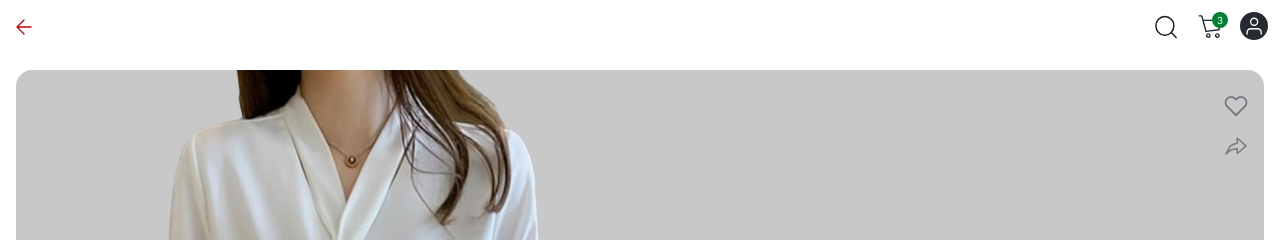
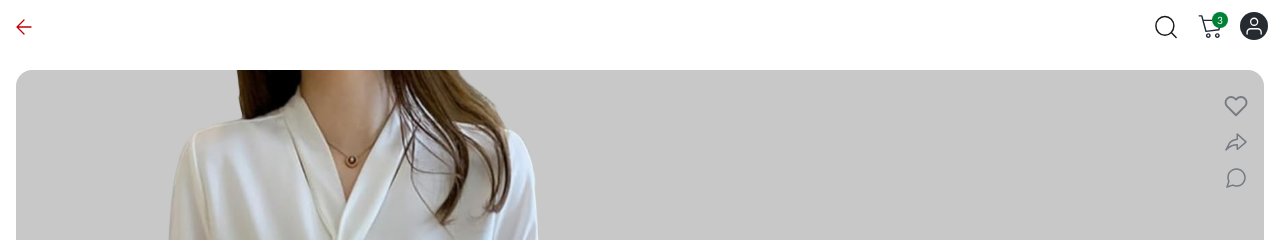
Before and after one commit to Meshil-Maring/e-commerce, a React (Vite) app in the folder client/: page /product-details/1 in a window 1280 px wide. Shown: the top 240 px of the page. Built offline with nearby package versions, Linux system fonts and the light colour scheme.

Commit message:
Update something

```diff
--- /dev/null
+++ b/client/src/assets/icons/comments.jsx
@@ -0,0 +1,22 @@
+const Icon = ({
+  size = 24,
+  fill = "none",
+  stroke = "currentColor",
+  strokeW = "1.5",
+}) => (
+  <svg
+    xmlns="http://www.w3.org/2000/svg"
+    width={size}
+    height={size}
+    viewBox="0 0 24 24"
+    fill={fill}
+    stroke={stroke}
+    strokeWidth={strokeW}
+    strokeLinecap="round"
+    strokeLinejoin="round"
+  >
+    <path d="M21 11.5a8.38 8.38 0 0 1-.9 3.8 8.5 8.5 0 0 1-7.6 4.7 8.38 8.38 0 0 1-3.8-.9L3 21l1.9-5.7a8.38 8.38 0 0 1-.9-3.8 8.5 8.5 0 0 1 4.7-7.6 8.38 8.38 0 0 1 3.8-.9h.5a8.48 8.48 0 0 1 8 8v.5z"></path>
+  </svg>
+);
+
+export default Icon;
--- a/client/src/components/mobile/product-details/Image-preview.jsx
+++ b/client/src/components/mobile/product-details/Image-preview.jsx
@@ -1,15 +1,17 @@
 import SurfCuz from "../../../assets/images/surf-cuz.png";
 import ShareIcon from "../../../assets/icons/share";
 import HeartIcon from "../../../assets/icons/HeartIcon";
+import CommentIcon from "../../../assets/icons/comments";
 
 const ImagePreview = () => {
   return (
     <div className="bg-[#C8C8C8] m-4 rounded-2xl relative">
       <img className="bg-cover" src={SurfCuz} alt="surf cuz"></img>
 
-      <aside className="flex gap-4 flex-col absolute top-6 right-4">
+      <aside className="flex gap-3 flex-col absolute top-6 right-4">
         <HeartIcon size={24} strokeW="1.5" stroke="var(--secondary)" />
         <ShareIcon size={24} strokeW="1.5" stroke="var(--secondary)" />
+        <CommentIcon size={24} strokeW="1.5" stroke="var(--secondary)" />
       </aside>
     </div>
   );
```
